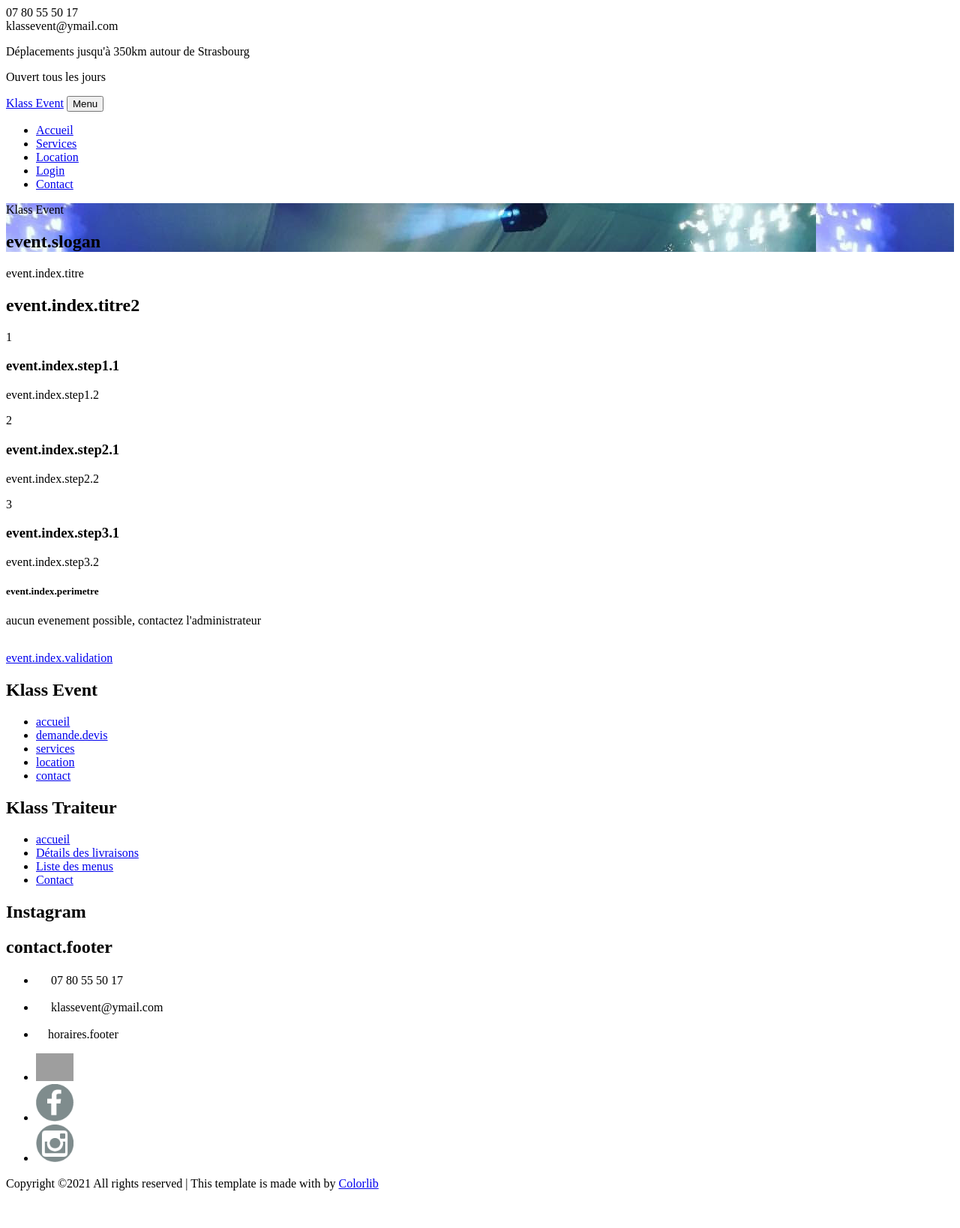
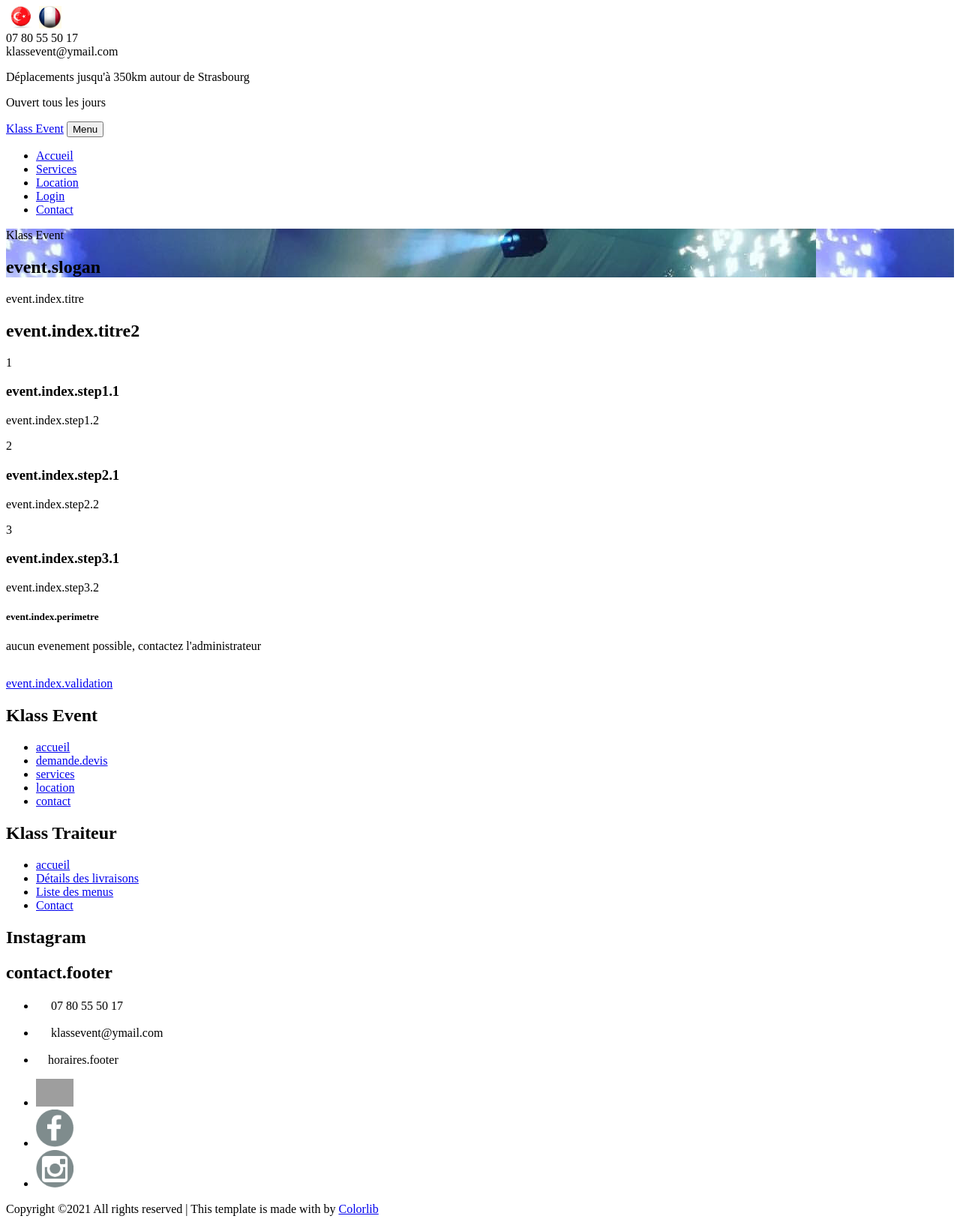
Before and after one commit to Yunuskutuk/KlassEvent, a Symfony app: template templates/event/index.html.twig in a window 1280 px wide. Shown: the whole page at 75% size. Before the commit the page ends 1588 px from the top, so only its background shows below. Run offline with Twig, Linux system fonts and the light colour scheme; the template is opened without the code that fills it, so the values that code supplies are empty; some libraries are stand-ins or nearby versions; grey boxes are pictures that could not be loaded.

Commit message:
link to go to home event or traitor in other language

```diff
--- a/templates/_navbarevent.html.twig
+++ b/templates/_navbarevent.html.twig
@@ -3,6 +3,14 @@
     		<div class="row no-gutters d-flex align-items-start align-items-center px-md-0">
 	    		<div class="col-lg-12 d-block">
 		    		<div class="row d-flex">
+						<div class="col-md-2 pr-4 d-flex topper align-items-start">
+						<div class="icon mr-2 d-flex justify-content-center align-items-center">
+							<a href="/trk/event">
+							<img src="{{asset('build/images/turkey.jpeg')}}" width="40"></a>
+							<a href="/event">
+							<img src="{{asset('build/images/france.jpeg')}}" width="30"></a>
+						</div>
+					</div>
 		    			<div class="col-md-2 pr-4 d-flex topper align-items-center">
 					    	<div class="icon mr-2 d-flex justify-content-center align-items-center"><span class="icon-phone2"></span></div>
 						    <span class="text">07 80 55 50 17</span>
@@ -37,7 +45,7 @@
 		<div class="collapse navbar-collapse" id="ftco-nav">
 			<ul class="navbar-nav ml-auto">
 				<li class="nav-item">
-					<a href="/" class="nav-link">Accueil</a>
+					<a href="{{ path('home') }}" class="nav-link">Accueil</a>
 				</li>
 				{{ render(controller('App\\Controller\\NavbarEventController::quoteNavbar')) }}
 				<li class="nav-item">
```
Also changed, not shown: templates/_navbartraiteur.html.twig (+5 -4 lines).
